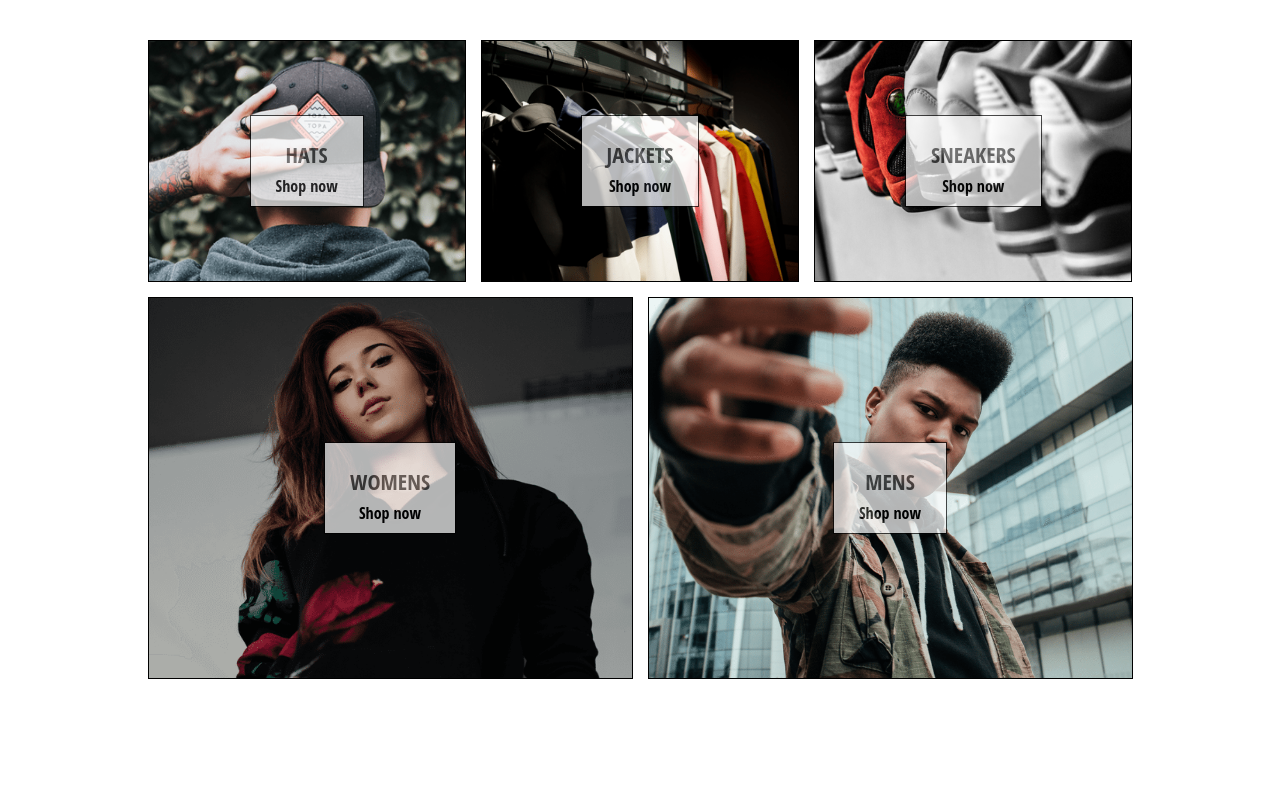
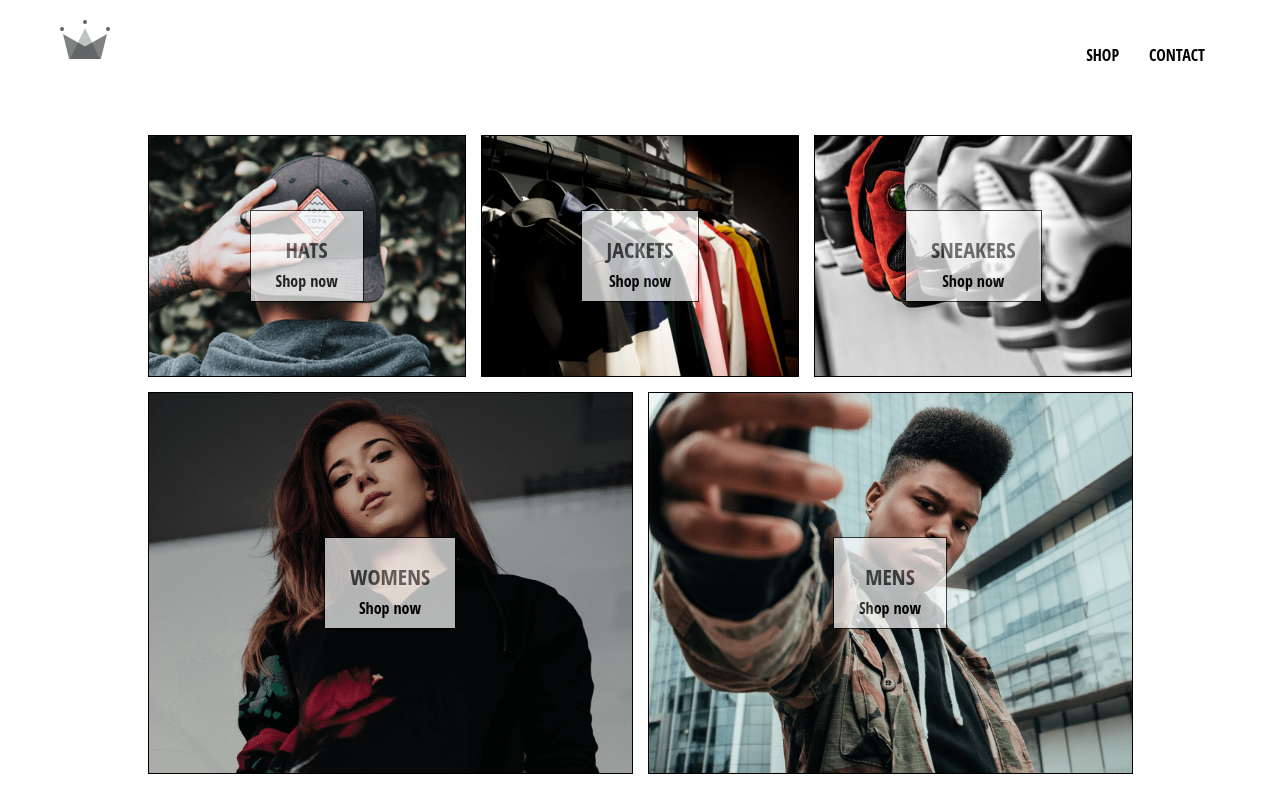
Before and after one commit to kentlogic/crwn-clothing, a React (Create React App) app: page / in a window 1280 px wide. Shown: the top 812 px of the page. Built offline with nearby package versions, Linux system fonts and the light colour scheme.

Commit message:
Added the header component with the logo and links to the home and shop pages.

```diff
--- /dev/null
+++ b/src/components/header/header.component.jsx
@@ -0,0 +1,23 @@
+import React from 'react';
+import './header.styles.scss';
+import { Link } from 'react-router-dom';
+import { ReactComponent as Logo } from '../../assets/crown.svg';
+
+const Header = () => (
+    <div className='header'>
+        <Link className='logo-contaimer'
+        to='/'>
+            <Logo className='logo' />
+        </Link>
+        <div className='options'>
+            <Link className='option' to='/shop' >
+                SHOP
+            </Link>
+            <Link className='option' to='/shop' >
+                CONTACT
+            </Link>
+        </div>
+    </div>
+)
+
+export default Header;
--- /dev/null
+++ b/src/components/header/header.styles.scss
@@ -0,0 +1,25 @@
+.header {
+    height: 70px;
+    width: 100%;
+    display: flex;
+    justify-content: space-between;
+    margin-bottom: 25px;
+
+    .logo-container {
+      height: 100%;
+      width: 70px;
+      padding: 25px;
+    }
+
+    .options {
+      width: 50%;
+      height: 100%;
+      display: flex;
+      align-items: center;
+      justify-content: flex-end;
+
+      .option {
+        padding: 10px 15px;
+      }
+    }
+  }
--- a/src/container/App.css
+++ b/src/container/App.css
@@ -9,3 +9,8 @@
         font-family: 'Open Sans Condensed';
         padding: 20px 60px;
     }
+
+    a {
+        color: #000;
+        text-decoration: none;
+    }
--- a/src/container/App.js
+++ b/src/container/App.js
@@ -3,10 +3,12 @@
 import Homepage from '../components/pages/homepage/homepage.component';
 import { Route, Switch } from 'react-router-dom'
 import ShopPage from '../components/pages/shop/shop.component';
+import Header from '../components/header/header.component';
 
 function App() {
   return (
     <div>
+      <Header />
       <Switch>
         <Route exact path='/' component={Homepage} />
         <Route exact path='/shop' component={ShopPage} />
```
Also changed, not shown: src/assets/crown.svg (added).
